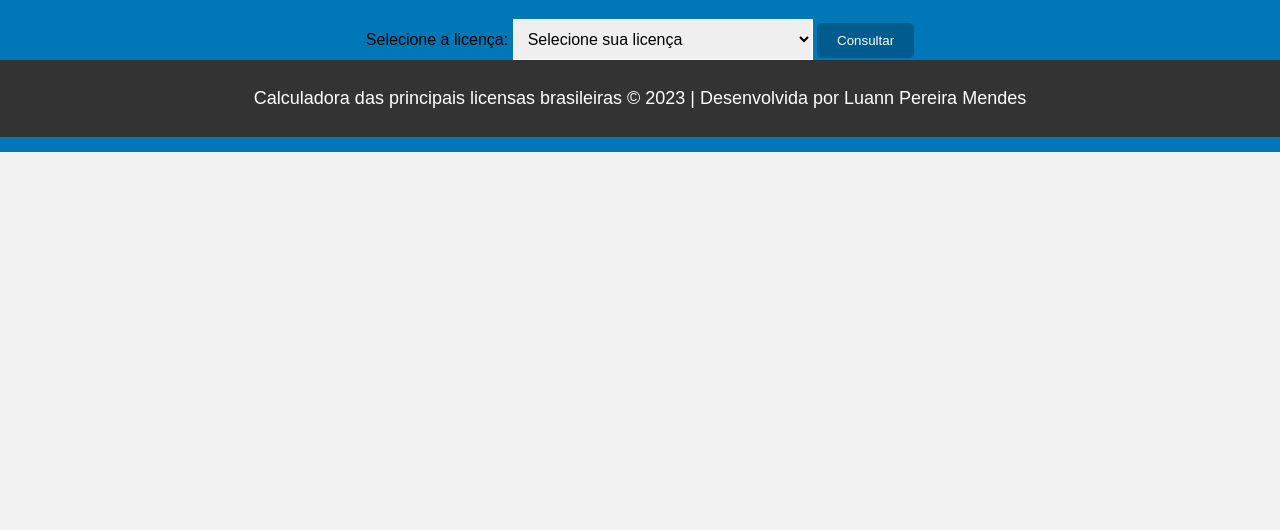
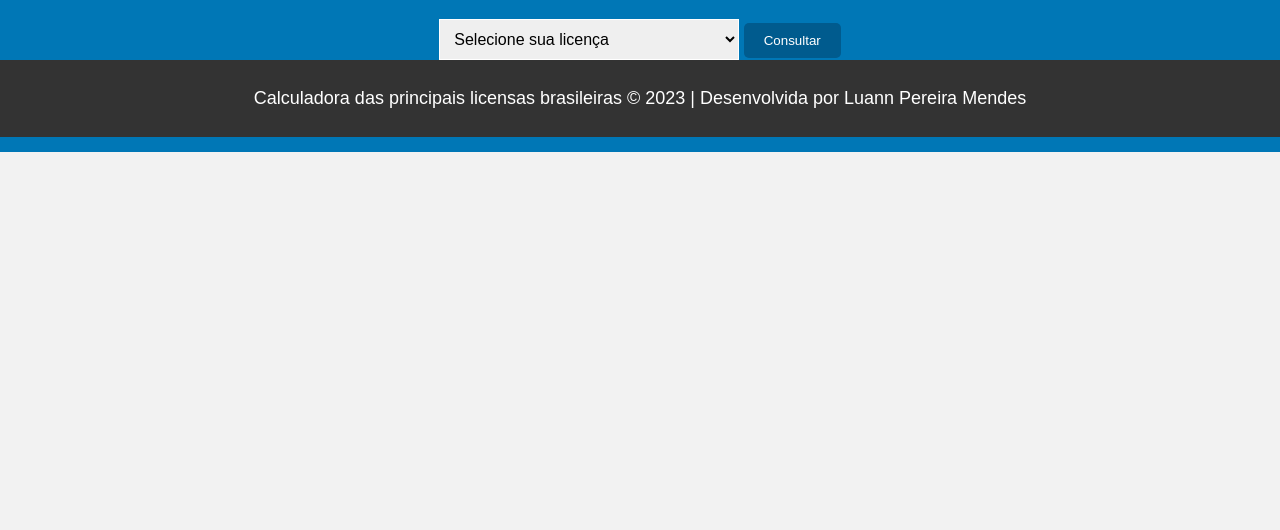
Before and after one commit to Luann8/Calculadora-Principais-licencas, a plain HTML site: page index.html in a window 1280 px wide. Shown: the part 270-800 px from the top of the page. Drawn offline with Linux system fonts and the light colour scheme.

Commit message:
Update index.html

```diff
--- a/index.html
+++ b/index.html
@@ -89,7 +89,6 @@
     <h1>Consulta de Licenças e Prazos</h1>
         <div id="search-container">
 
-            <label for="license">Selecione a licença: </label>
             <select id="license">
             <option value=>Selecione sua licença
             <option value="Licença prévia (LP)">Licença prévia (LP)</option>
```
